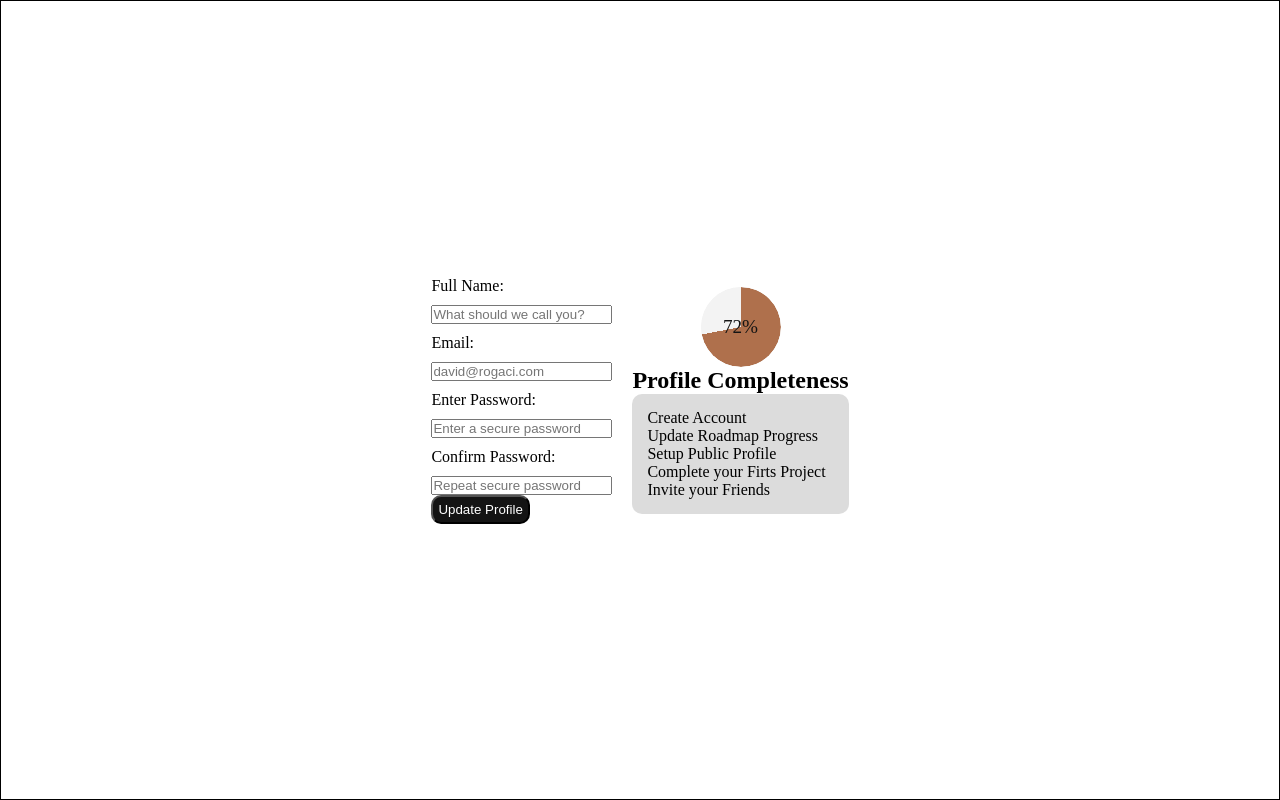
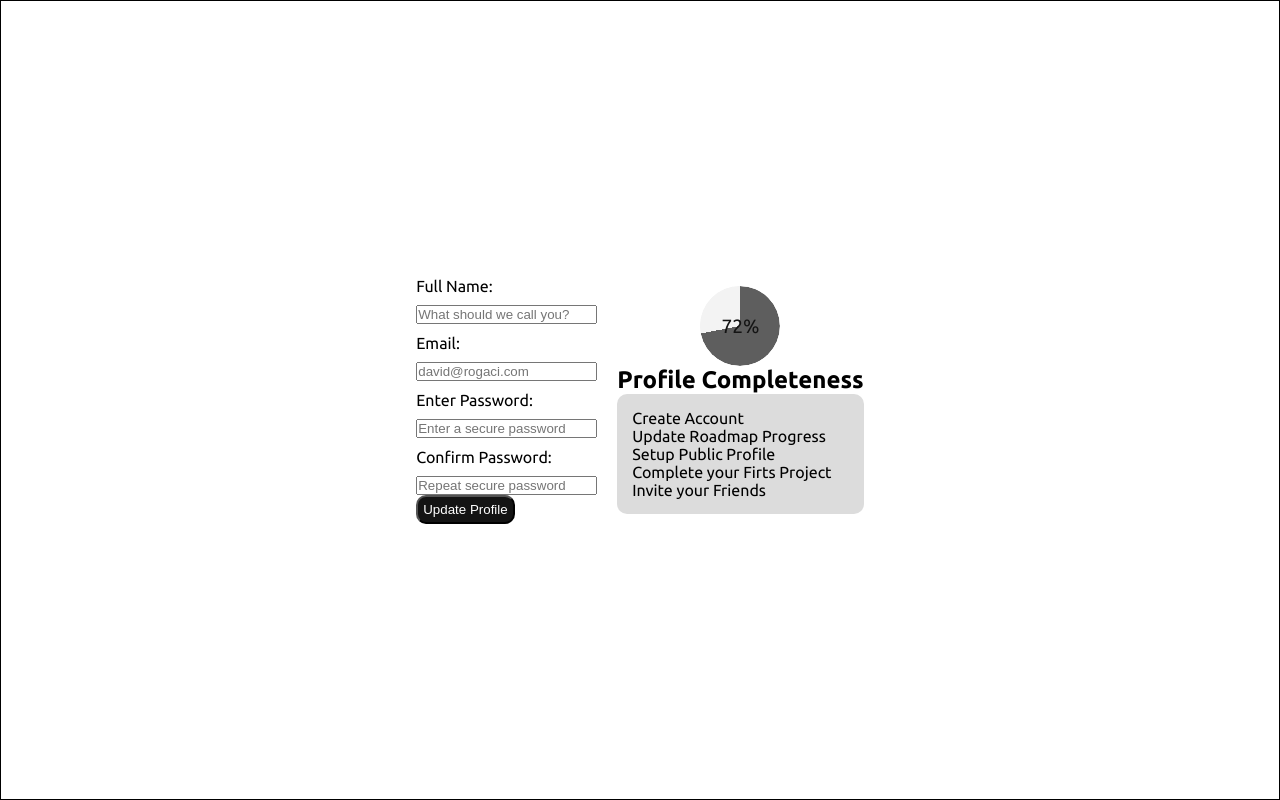
Before and after one commit to davidrogaci/Accessible-Form-UI, a plain HTML site: page index.html in a window 1280 px wide. Drawn offline with Linux system fonts and the light colour scheme.

Commit message:
Se agrego la fuente Ubuntu

```diff
--- a/style.css
+++ b/style.css
@@ -1,9 +1,13 @@
+/* FUENTES */
+@import url("https://fonts.googleapis.com/css2?family=Ubuntu:ital,wght@0,300;0,400;0,500;0,700;1,300;1,400;1,500;1,700&display=swap");
+
 /* RESET Y ESTILOS BASICOS */
 * {
   margin: 0;
   padding: 0;
   box-sizing: border-box;
 }
+
 /* ESTILOS PARA LOS ELEMENTOS DEL FORMULARIO */
 
 main {
@@ -15,6 +19,7 @@ main {
   height: 100vh;
   gap: 20px;
   border: 1px solid black;
+  font-family: "Ubuntu", sans-serif;
 }
 
 form {
@@ -56,7 +61,7 @@ button {
   width: 100%;
   height: 100%;
   border-radius: 50%;
-  background: conic-gradient(#af704c 72% 72%, transparent 72% 100%);
+  background: conic-gradient(#5e5e5e 72% 72%, transparent 72% 100%);
   position: absolute;
   top: 0;
   left: 0;
```
